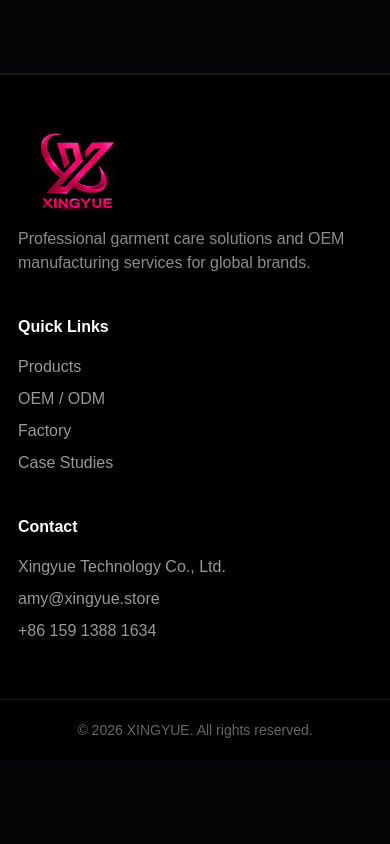
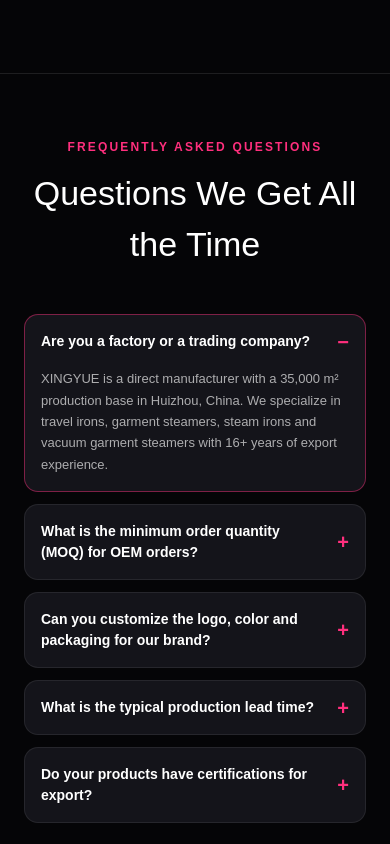
Before and after one commit to zikaiou/xingyue-appliance, a Next.js app: page / in a window 390 px wide. Shown: the part 8480-9324 px from the top of the page. Built offline with nearby package versions, Linux system fonts and the light colour scheme; no server answers.

Commit message:
seo: open AI crawl bots, add visible homepage FAQ section

```diff
--- a/app/globals.css
+++ b/app/globals.css
@@ -312,3 +312,20 @@ html, body { overflow-x: hidden; }
 @media (max-width: 767px) {
   body { padding-bottom: 74px; }
 }
+
+
+/* FAQ section */
+.faq-section { padding-top: 90px; padding-bottom: 90px; }
+.faq-list { max-width: 820px; margin: 0 auto; display: flex; flex-direction: column; gap: 12px; }
+.faq-item { background: #14141a; border: 1px solid rgba(255,255,255,.08); border-radius: 14px; overflow: hidden; transition: border-color .25s ease; }
+.faq-item.open { border-color: rgba(255,47,125,.45); }
+.faq-question { width: 100%; display: flex; justify-content: space-between; align-items: center; gap: 16px; padding: 18px 22px; text-align: left; font-size: 15px; font-weight: 600; color: #fff; cursor: pointer; background: transparent; border: none; }
+.faq-toggle { color: #ff2f7d; font-size: 20px; line-height: 1; flex-shrink: 0; }
+.faq-answer { max-height: 0; overflow: hidden; transition: max-height .3s ease, padding .3s ease; padding: 0 22px; color: rgba(255,255,255,.65); font-size: 14px; line-height: 1.65; }
+.faq-item.open .faq-answer { max-height: 300px; padding: 0 22px 20px; }
+@media (max-width: 640px) {
+  .faq-section { padding-top: 64px; padding-bottom: 72px; }
+  .faq-question { padding: 16px; font-size: 14px; }
+  .faq-answer { padding: 0 16px; font-size: 13px; }
+  .faq-item.open .faq-answer { padding: 0 16px 16px; }
+}
--- a/app/robots.ts
+++ b/app/robots.ts
@@ -1,6 +1,22 @@
 import type { MetadataRoute } from "next";
 
 const SITE_URL = "https://www.xingyue-appliance.com";
+
+const AI_BOTS = [
+  "OAI-SearchBot",
+  "GPTBot",
+  "ChatGPT-User",
+  "ClaudeBot",
+  "Claude-SearchBot",
+  "Claude-User",
+  "anthropic-ai",
+  "PerplexityBot",
+  "Perplexity-User",
+  "Google-Extended",
+  "Applebot-Extended",
+  "meta-externalagent",
+  "Amazonbot",
+];
 
 export default function robots(): MetadataRoute.Robots {
   return {
@@ -10,6 +26,11 @@ export default function robots(): MetadataRoute.Robots {
         allow: "/",
         disallow: ["/_next/", "/api/"],
       },
+      // Explicitly open to mainstream AI search/crawl bots to earn AI recommendations
+      ...AI_BOTS.map((bot) => ({
+        userAgent: bot,
+        allow: "/",
+      })),
     ],
     sitemap: `${SITE_URL}/sitemap.xml`,
   };
--- a/components/V7Home.tsx
+++ b/components/V7Home.tsx
@@ -34,6 +34,30 @@ export default function V7Home() {
   const videoRef = useRef<HTMLVideoElement>(null);
   const [playing, setPlaying] = useState(true);
   const [muted, setMuted] = useState(true);
+  const [openFaq, setOpenFaq] = useState(0);
+
+  const faqItems = [
+    {
+      q: "Are you a factory or a trading company?",
+      a: "XINGYUE is a direct manufacturer with a 35,000 m² production base in Huizhou, China. We specialize in travel irons, garment steamers, steam irons and vacuum garment steamers with 16+ years of export experience.",
+    },
+    {
+      q: "What is the minimum order quantity (MOQ) for OEM orders?",
+      a: "Our MOQ varies by model, typically starting from 500-1,000 pieces for standard OEM orders. Please contact us with your target model and quantity for a tailored quotation.",
+    },
+    {
+      q: "Can you customize the logo, color and packaging for our brand?",
+      a: "Yes. We offer full OEM/ODM customization including logo printing, custom colors, bespoke packaging design, soleplate options, plug types and multi-language user manuals.",
+    },
+    {
+      q: "What is the typical production lead time?",
+      a: "Standard production lead time is 30-45 days after sample approval, depending on order quantity. Our production scheduling and 500+ skilled workers ensure on-time delivery.",
+    },
+    {
+      q: "Do your products have certifications for export?",
+      a: "Yes. Our products are certified with CE, RoHS and CB for European markets, with ETL available for North America. We provide current certificates for the specific models you source.",
+    },
+  ];
 
   // Lazy-load the brand film: only start streaming/playing when scrolled into view
   useEffect(() => {
@@ -166,6 +190,29 @@ export default function V7Home() {
       </section>
 
       <section className="service-strip section-shell">{[ "Factory Direct","OEM/ODM Service","Quality Assurance","Global Support" ].map((item,i)=><Reveal className="service-item" key={item}><span>0{i+1}</span><h3>{item}</h3><p>Professional support with consistent quality and responsive service.</p></Reveal>)}</section>
+
+      {/* FAQ — visible Q&A matching the FAQPage schema */}
+      <section className="faq-section section-shell" id="faq">
+        <Reveal className="reviews-heading">
+          <span className="reviews-eyebrow">FREQUENTLY ASKED QUESTIONS</span>
+          <h2>Questions We Get All the Time</h2>
+        </Reveal>
+        <div className="faq-list">
+          {faqItems.map((item, i) => (
+            <div className={`faq-item ${openFaq === i ? "open" : ""}`} key={item.q}>
+              <button
+                className="faq-question"
+                onClick={() => setOpenFaq(openFaq === i ? -1 : i)}
+                aria-expanded={openFaq === i}
+              >
+                <span>{item.q}</span>
+                <span className="faq-toggle">{openFaq === i ? "−" : "+"}</span>
+              </button>
+              <div className="faq-answer">{item.a}</div>
+            </div>
+          ))}
+        </div>
+      </section>
     </div>
   );
 }
```
